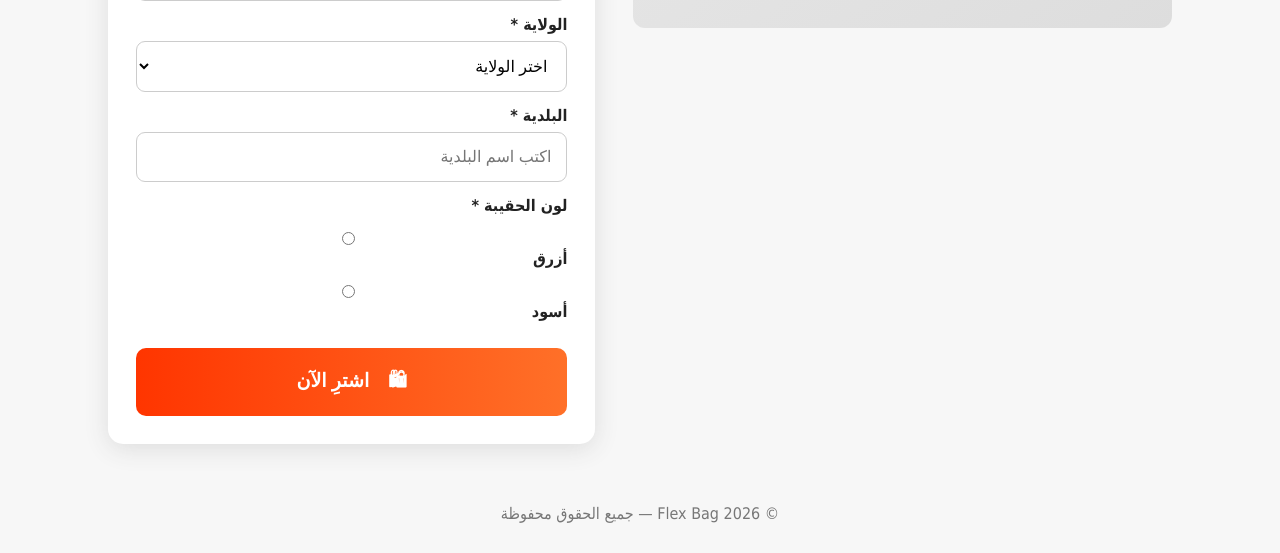
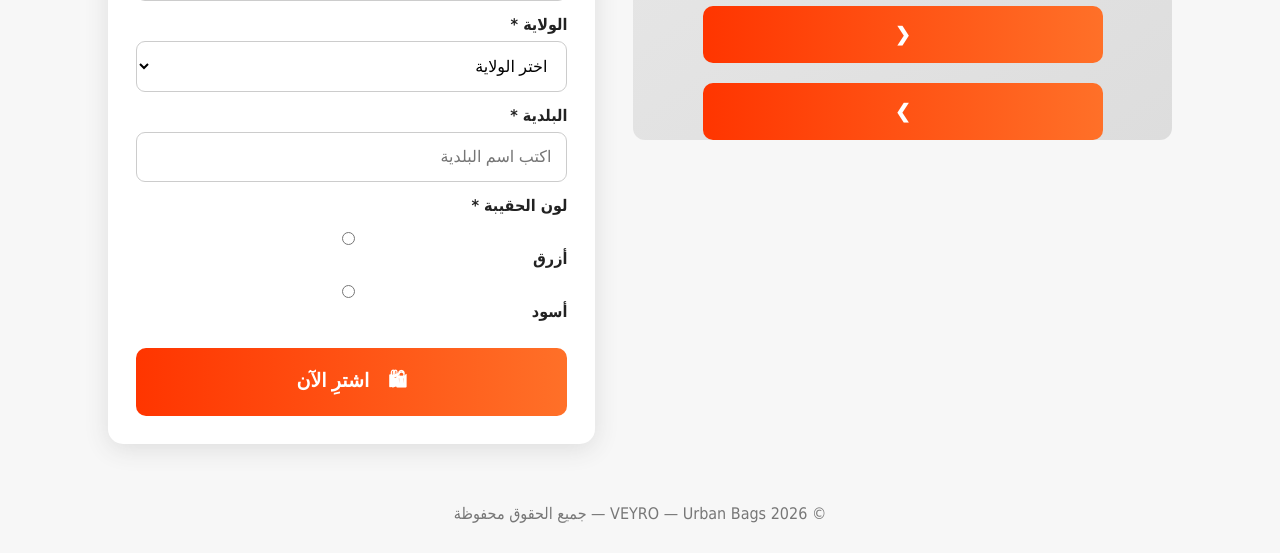
Before and after one commit to anesbelgoumri00-jpg/Bag-Store, a Flask app: page / in a window 1280 px wide. Shown: the part 846-1399 px from the top of the page. Run offline with Flask 3, Linux system fonts and the light colour scheme.

Commit message:
Update index.html

```diff
--- a/templates/index.html
+++ b/templates/index.html
@@ -4,7 +4,7 @@
 <head>
   <meta charset="utf-8">
   <meta name="viewport" content="width=device-width, initial-scale=1">
-  <title>Flex Bag — Monogram 2026</title>
+  <title>VEYRO — Urban Bags</title>
   <link rel="stylesheet" href="{{ url_for('static', filename='style.css') }}">
 </head>
 
@@ -18,7 +18,7 @@
 
     <div class="logo">
       <div class="logo-bags">▰ ◼ ▰</div>
-      <span>FLEX BAG</span>
+      <span>VEYRO — Urban Bags</span>
     </div>
 
     <div class="icons">♙　🛍</div>
@@ -32,17 +32,40 @@
 
     <section class="product">
 
-      <div class="product-image" aria-label="صورة الحقيبة">
-        <div class="bag">
-          <div class="strap"></div>
+      <!-- صور المنتج -->
+      <div class="product-image" aria-label="صور الحقيبة">
 
-          <div class="bag-body">
-            <div class="pocket">
-              <span>◆</span>
+        <div class="slider">
+
+          <div class="slides">
+
+            <div class="slide">
+              <img src="{{ url_for('static', filename='images/bag1.jpg') }}"
+                   alt="Sacoche Lacoste">
             </div>
+
+            <div class="slide">
+              <img src="{{ url_for('static', filename='images/bag2.jpg') }}"
+                   alt="Sacoche Lacoste">
+            </div>
+
+          </div>
+
+          <button class="slider-arrow prev" type="button" aria-label="الصورة السابقة">
+            ❮
+          </button>
+
+          <button class="slider-arrow next" type="button" aria-label="الصورة التالية">
+            ❯
+          </button>
+
+          <div class="slider-dots">
+            <span class="dot active"></span>
+            <span class="dot"></span>
           </div>
 
         </div>
+
       </div>
 
       <div class="product-info">
@@ -118,7 +141,6 @@
             placeholder="اكتب اسم البلدية"
           >
 
-          <!-- اختيار اللون -->
           <label>لون الحقيبة *</label>
 
           <div class="color-options">
@@ -160,8 +182,60 @@
   </main>
 
   <footer>
-    © 2026 Flex Bag — جميع الحقوق محفوظة
+    © 2026 VEYRO — Urban Bags — جميع الحقوق محفوظة
   </footer>
+
+  <script>
+    const slides = document.querySelector(".slides");
+    const dots = document.querySelectorAll(".dot");
+    const next = document.querySelector(".next");
+    const prev = document.querySelector(".prev");
+
+    let current = 0;
+
+    function showSlide(index) {
+      current = (index + 2) % 2;
+
+      slides.style.transform = `translateX(${current * 100}%)`;
+
+      dots.forEach((dot, i) => {
+        dot.classList.toggle("active", i === current);
+      });
+    }
+
+    next.addEventListener("click", () => {
+      showSlide(current + 1);
+    });
+
+    prev.addEventListener("click", () => {
+      showSlide(current - 1);
+    });
+
+    dots.forEach((dot, i) => {
+      dot.addEventListener("click", () => {
+        showSlide(i);
+      });
+    });
+
+    let startX = 0;
+    let endX = 0;
+
+    slides.addEventListener("touchstart", (e) => {
+      startX = e.touches[0].clientX;
+    });
+
+    slides.addEventListener("touchend", (e) => {
+      endX = e.changedTouches[0].clientX;
+
+      if (startX - endX > 50) {
+        showSlide(current + 1);
+      }
+
+      if (endX - startX > 50) {
+        showSlide(current - 1);
+      }
+    });
+  </script>
 
 </body>
 </html>
```
